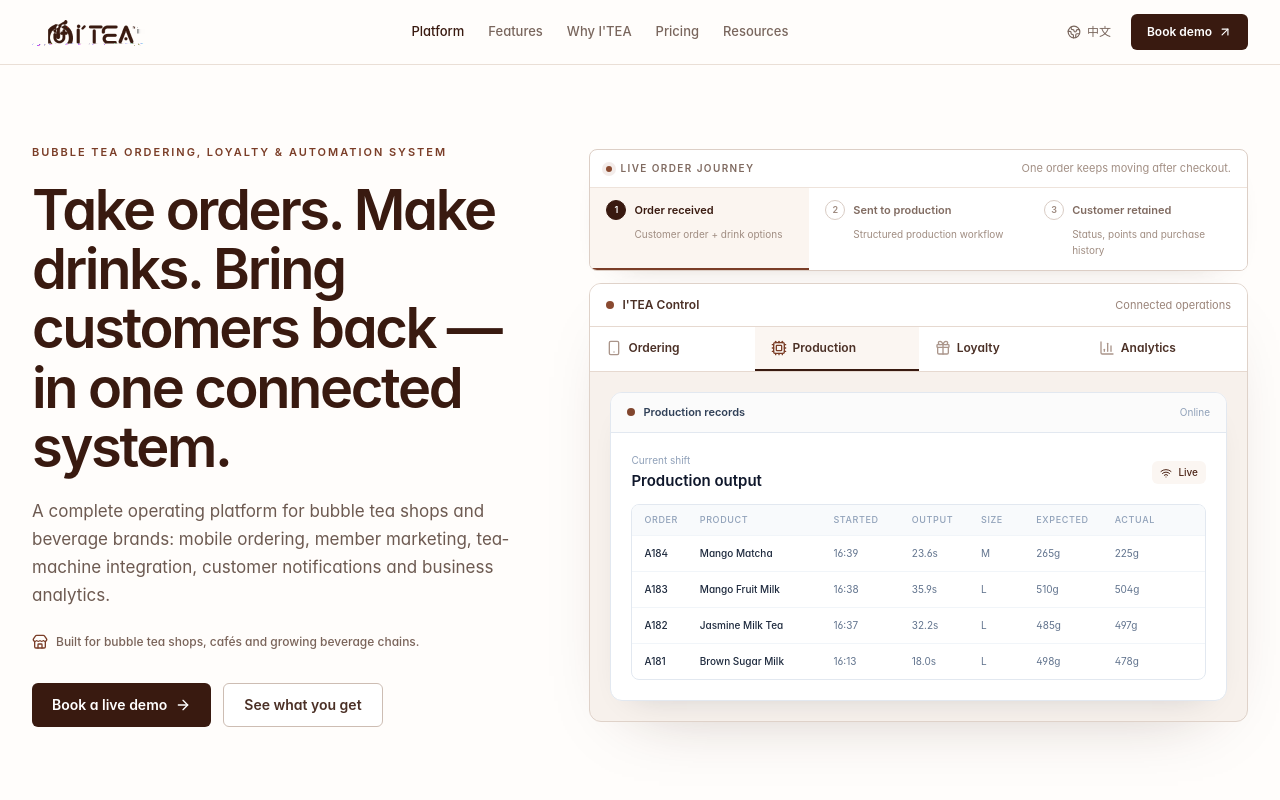
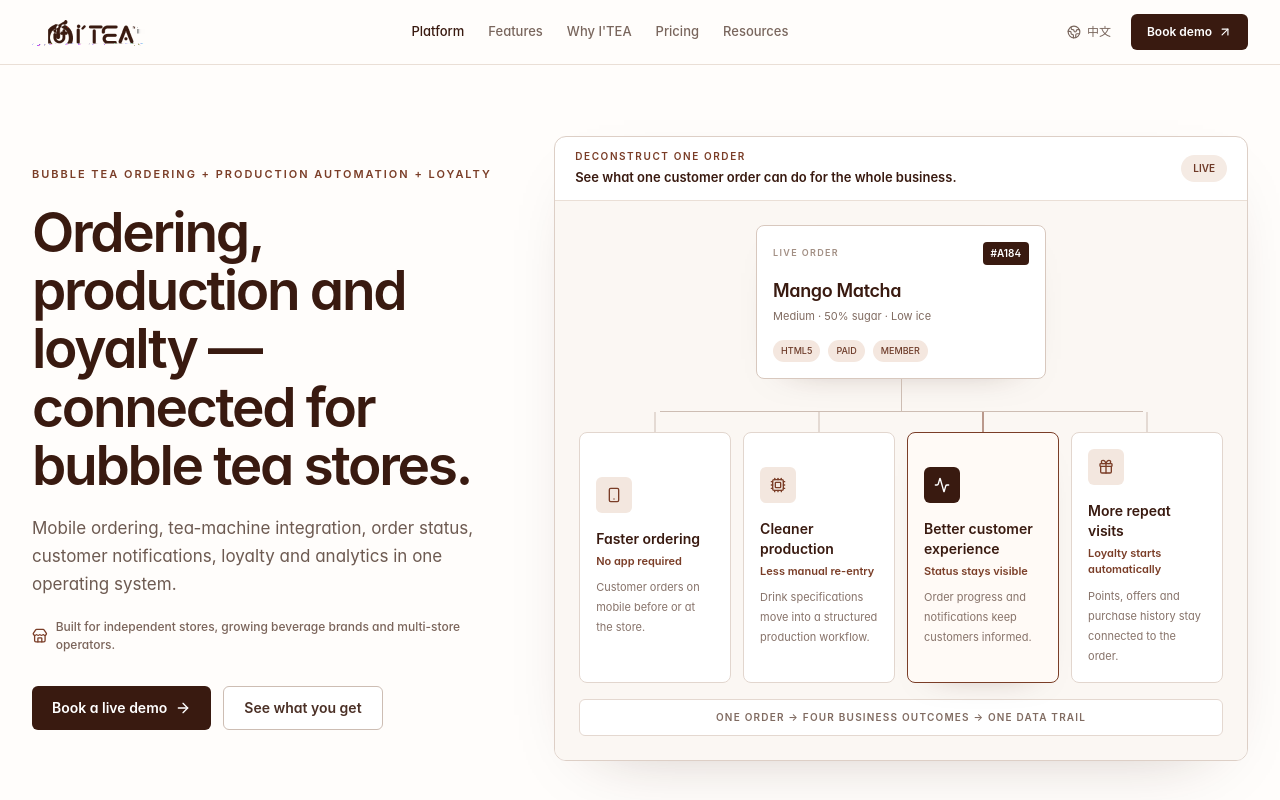
Before and after one commit to onesip/iteasupply-ordering, a React (Vite) app: page / in a window 1280 px wide. Shown: the top 800 px of the page. Built offline with nearby package versions, Linux system fonts and the light colour scheme.

Commit message:
Use visual-first exhibition homepage

```diff
--- a/App.tsx
+++ b/App.tsx
@@ -3,7 +3,7 @@
 import { LanguageProvider } from './src/contexts/LanguageContext';
 import Header from './components/Header';
 import Footer from './components/Footer';
-import Home from './pages/Home';
+import HomeExhibition from './pages/HomeExhibition';
 import WhyITeaSupply from './pages/WhyITeaSupply';
 import Features from './pages/Features';
 import FeatureDetail from './pages/FeatureDetail';
@@ -22,7 +22,7 @@
           <Header />
           <main className="flex-grow">
             <Routes>
-              <Route path="/" element={<Home />} />
+              <Route path="/" element={<HomeExhibition />} />
               <Route path="/payment-system" element={<Navigate to="/" replace />} />
               <Route path="/payment-system/*" element={<Navigate to="/" replace />} />
               <Route path="/why-orderpin" element={<WhyITeaSupply />} />
```
